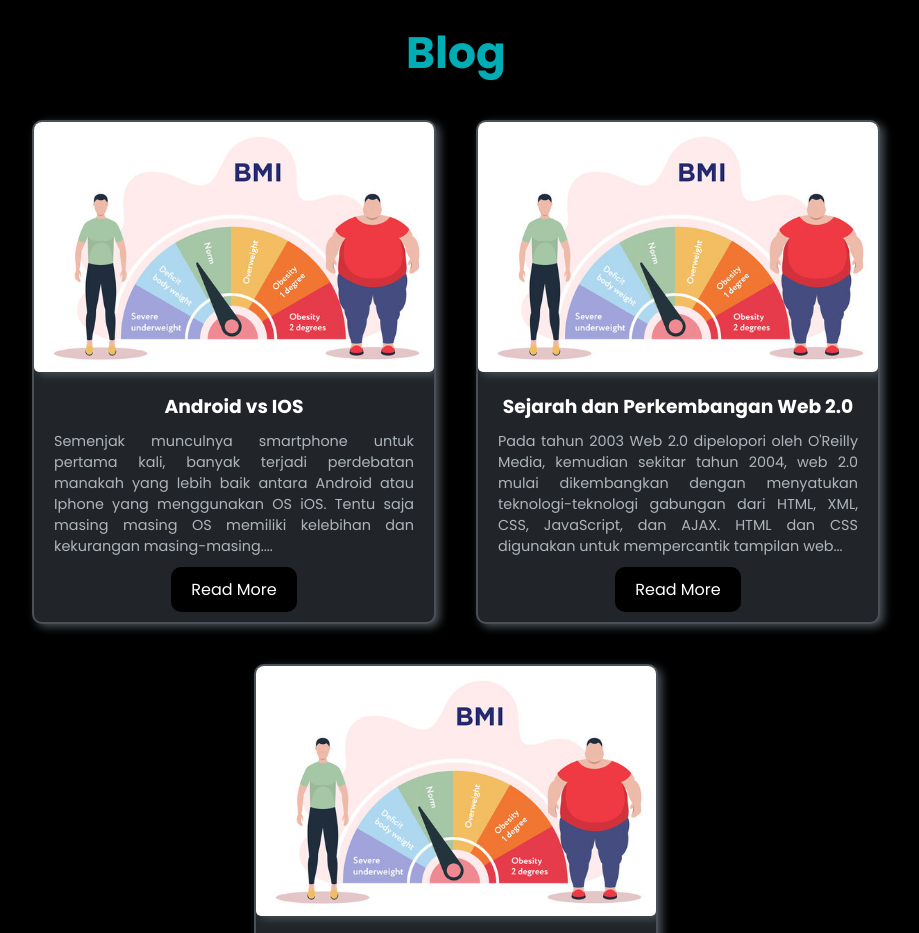
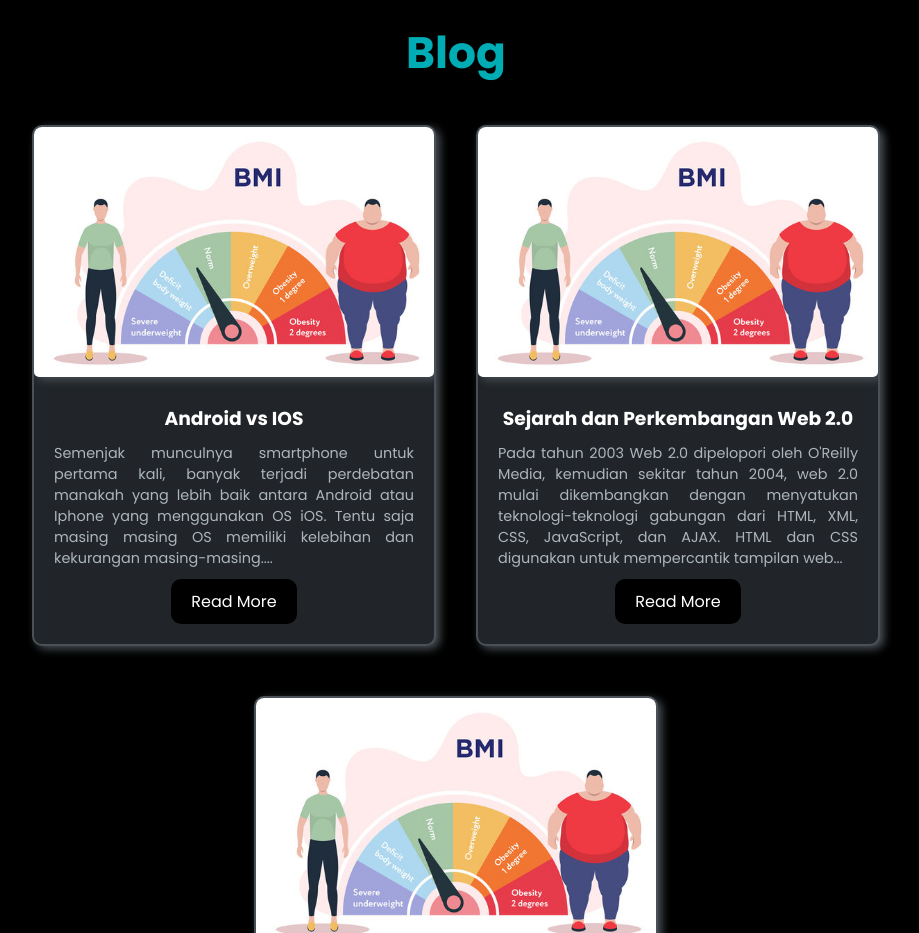
Before and after one commit to aloysiusriandika/Skilvul-Personal-Website, a plain HTML site: page index.html in a window 1280 px wide. Shown: the part 2260-3193 px from the top of the page, without its empty margins (184-1103 px from the left). Drawn offline with Linux system fonts and the light colour scheme.

Commit message:
add margin in class cardblog

```diff
--- a/assets/css/style.css
+++ b/assets/css/style.css
@@ -330,9 +330,9 @@ html {
 
  .container-blog .cardblog  {
     width: 400px;
-    height: 500px;
+    height: 525x;
     background-color: #212529;
-    margin: 20px;
+    margin: 25px 20px;
     border-radius: 10px;
     overflow: hidden;
     box-shadow: 4px 3px 8px #495057;
```
Also changed, not shown: assets/img/ios-android.jpg (added).
